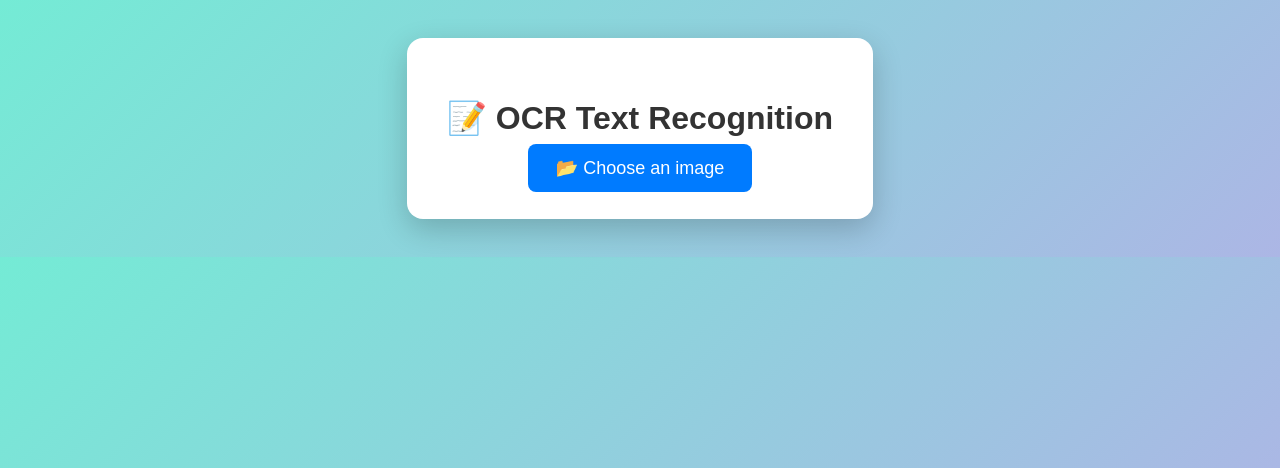
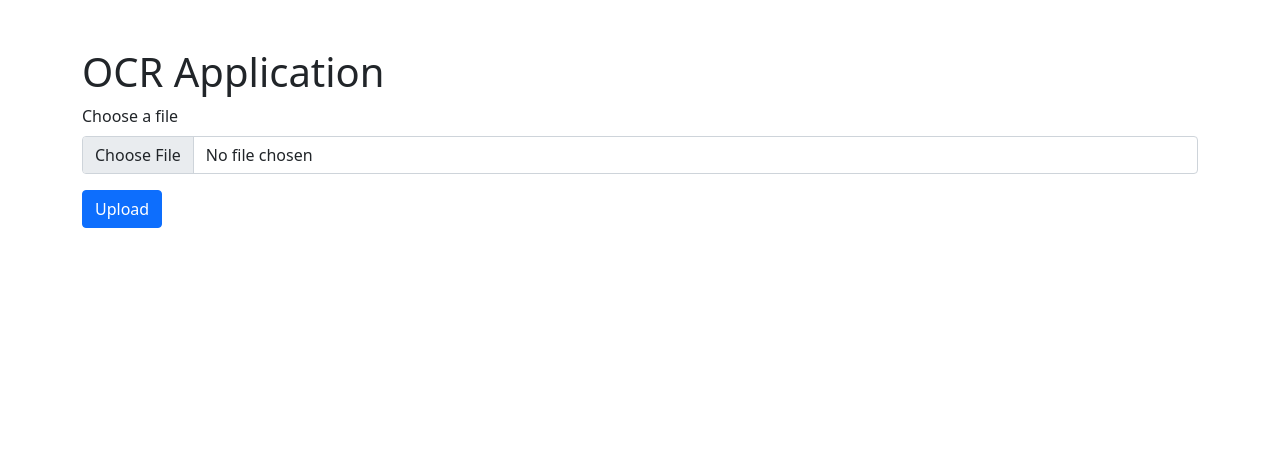
Before and after one commit to gahanmakwana/PaddleOCR-Gradio-Android-App, a Flask app: page / in a window 1280 px wide. Shown: the top 468 px of the page. Run offline with Flask 3, Linux system fonts and the light colour scheme; some libraries are stand-ins or nearby versions.

Commit message:
Updated app.py and index.html for file upload functionality

```diff
--- a/app.py
+++ b/app.py
@@ -1,40 +1,42 @@
+from flask import Flask, render_template, request
+from paddleocr import PaddleOCR
 import os
-from flask import Flask, render_template, request, send_from_directory
-from paddleocr import PaddleOCR
 
 app = Flask(__name__)
+
+# Create uploads directory if it doesn't exist
 UPLOAD_FOLDER = 'uploads'
-app.config['UPLOAD_FOLDER'] = UPLOAD_FOLDER
+if not os.path.exists(UPLOAD_FOLDER):
+    os.makedirs(UPLOAD_FOLDER)
 
-ocr = PaddleOCR(use_angle_cls=True, lang='en')
+ocr = PaddleOCR(lang='en')
 
 @app.route('/', methods=['GET', 'POST'])
 def upload_file():
-    text = None
-    filename = None
     if request.method == 'POST':
+        if 'file' not in request.files:
+            return render_template('index.html', error='No file selected')
+
         file = request.files['file']
+        if file.filename == '':
+            return render_template('index.html', error='No file selected')
+
         if file:
-            filename = file.filename
-            img_path = os.path.join(app.config['UPLOAD_FOLDER'], filename)
+            # Save the file to uploads directory
+            img_path = os.path.join(UPLOAD_FOLDER, file.filename)
             file.save(img_path)
 
-            # Run OCR
-            result = ocr.ocr(img_path, cls=True)
-            extracted_text = ""
-            for line in result:
-                for word_info in line:
-                    extracted_text += word_info[1][0] + " "
+            # Perform OCR
+            result = ocr.ocr(img_path)
 
-            text = extracted_text
+            # Extract text from OCR result
+            text = ""
+            for line in result[0]:
+                text += line[1][0] + "\n"
 
-    return render_template('index.html', text=text, filename=filename)
+            return render_template('index.html', text=text, filename=file.filename)
 
-@app.route('/uploads/<filename>')
-def uploaded_file(filename):
-    return send_from_directory(app.config['UPLOAD_FOLDER'], filename)
+    return render_template('index.html')
 
 if __name__ == '__main__':
-    port = int(os.environ.get("PORT", 5000))  # Corrected indentation here
-    # Run the app, binding to all IP addresses and the correct port
-    app.run(host="0.0.0.0", port=port)
+    app.run(host='0.0.0.0', port=5000)
--- a/templates/index.html
+++ b/templates/index.html
@@ -2,36 +2,43 @@
 <html lang="en">
 <head>
     <meta charset="UTF-8">
+    <meta name="viewport" content="width=device-width, initial-scale=1.0">
     <title>OCR App</title>
-    <link rel="stylesheet" href="{{ url_for('static', filename='style.css') }}">
+    <link rel="stylesheet" href="https://cdnjs.cloudflare.com/ajax/libs/bootstrap/5.1.0/css/bootstrap.min.css">
 </head>
 <body>
+    <div class="container mt-5">
+        <h1>OCR Application</h1>
 
-    <div class="container">
-        <h1>📝 OCR Text Recognition</h1>
-
-        <form method="POST" enctype="multipart/form-data">
-            <label for="file-upload" class="custom-file-upload">
-                📂 Choose an image
-            </label>
-            <input id="file-upload" type="file" name="file" onchange="this.form.submit()" />
+        <!-- Form to upload file -->
+        <form method="post" enctype="multipart/form-data">
+            <div class="mb-3">
+                <label for="file" class="form-label">Choose a file</label>
+                <input type="file" class="form-control" name="file" id="file" required>
+            </div>
+            <button type="submit" class="btn btn-primary">Upload</button>
         </form>
 
-        {% if filename %}
-        <div class="image-preview">
-            <h2>🖼 Uploaded Image:</h2>
-            <img src="{{ url_for('uploaded_file', filename=filename) }}" alt="Uploaded Image">
-        </div>
+        <!-- Error Message Display -->
+        {% if error %}
+            <div class="alert alert-danger mt-3" role="alert">
+                {{ error }}
+            </div>
         {% endif %}
 
+        <!-- Display OCR Result -->
         {% if text %}
-        <div class="output-box">
-            <h2>📋 Extracted Text:</h2>
-            <p>{{ text }}</p>
-        </div>
+            <h3 class="mt-4">Extracted Text:</h3>
+            <pre>{{ text }}</pre>
         {% endif %}
 
+        {% if filename %}
+            <h4>Uploaded Image: {{ filename }}</h4>
+            <img src="{{ url_for('uploaded_file', filename=filename) }}" alt="Uploaded Image" class="img-fluid mt-3">
+        {% endif %}
     </div>
 
+    <!-- Optional: Bootstrap JavaScript for interaction (such as form validation) -->
+    <script src="https://cdnjs.cloudflare.com/ajax/libs/bootstrap/5.1.0/js/bootstrap.bundle.min.js"></script>
 </body>
 </html>
```
